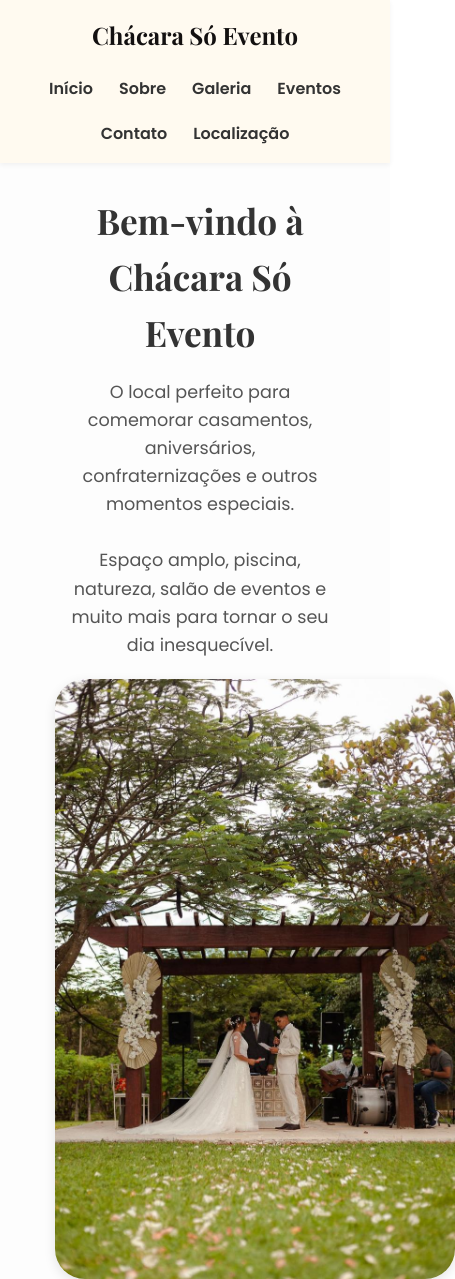
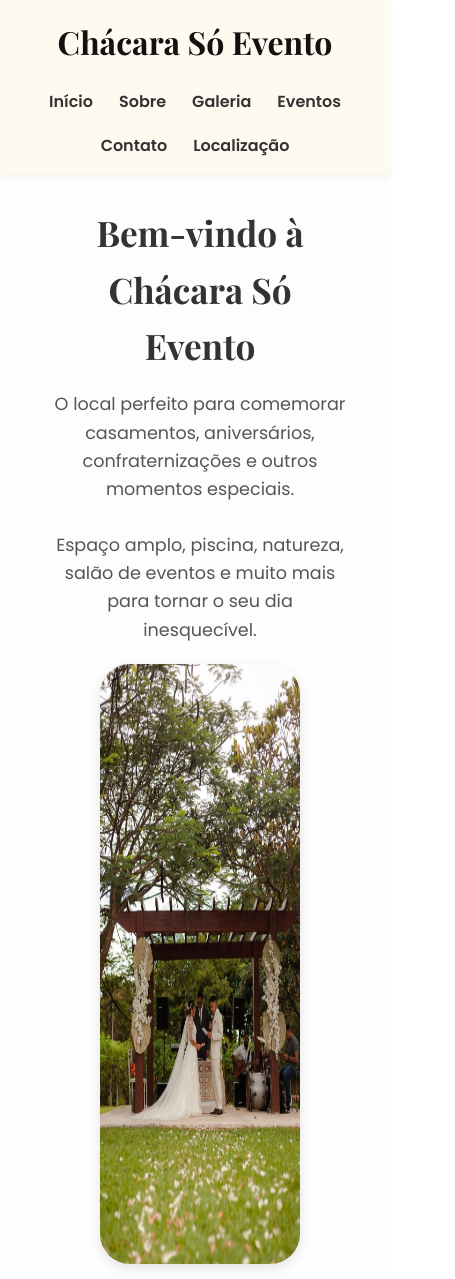
Before and after one commit to Drzim9/ch-cara, a plain HTML site: page index.html in a window 390 px wide. Shown: the top 1279 px of the page, 455 px wide, since content can reach past the window. Drawn offline with nearby package versions, Linux system fonts and the light colour scheme.

Commit message:
mobeli-naosei mais nao settings

```diff
--- a/stryl.css
+++ b/stryl.css
@@ -204,71 +204,54 @@ ul li {
   font-size: 1.1rem;
 }
 
+
 @media (max-width: 850px) {
-  body {
-    overflow-x: hidden;
-  }
-
   .hero {
     flex-direction: column-reverse;
     padding-top: 30px;
     padding-bottom: 30px;
     gap: 20px;
-    align-items: center;
-    justify-content: center;
   }
 
-  .hero-text {
-    min-width: 100%;
-    max-width: 100%;
-    padding: 0 1rem;
-    text-align: center;
+
+  .hero-img img {
+    max-width: 250px;
+    width: 100%;
+    height: auto;
+    border-radius: 30px;
   }
+
 
   .hero-text h2 {
     font-size: 1.7rem;
+    text-align: center;
   }
 
   .hero-text p {
     font-size: 1rem;
-  }
-
-  .hero-img {
-    width: 100%;
-    max-width: 350px;
     text-align: center;
-  }
-
-  .hero-img img {
-    width: 100%;
-    height: auto;
-    border-radius: 50px;
-    box-shadow: 0 4px 12px rgba(0, 0, 0, 0.1);
-    display: block;
-    margin: 0 auto;
-  }
-
-  header h1 {
-    font-size: 1.5rem;
-    text-align: center;
-    width: 100%;
   }
 
   nav ul {
     justify-content: center;
     flex-wrap: wrap;
     text-align: center;
-    padding: 0;
-    margin: 0;
   }
 
   nav li {
     margin: 0 5px;
   }
 
+
+  .botao-orcamento {
+    padding: 0.8rem 1.5rem;
+  }
+
+
   .card {
     flex: 1 1 100%;
     max-width: 100%;
+    padding: 1rem;
   }
 
   .container {
@@ -282,3 +265,20 @@ ul li {
     text-align: center;
   }
 }
+
+
+@media (max-width: 500px) {
+  .hero-img img {
+    max-width: 200px;
+    border-radius: 20px;
+  }
+
+
+  .hero-text h2 {
+    font-size: 1.5rem;
+  }
+
+  .hero-text p {
+    font-size: 0.9rem;
+  }
+}
```
